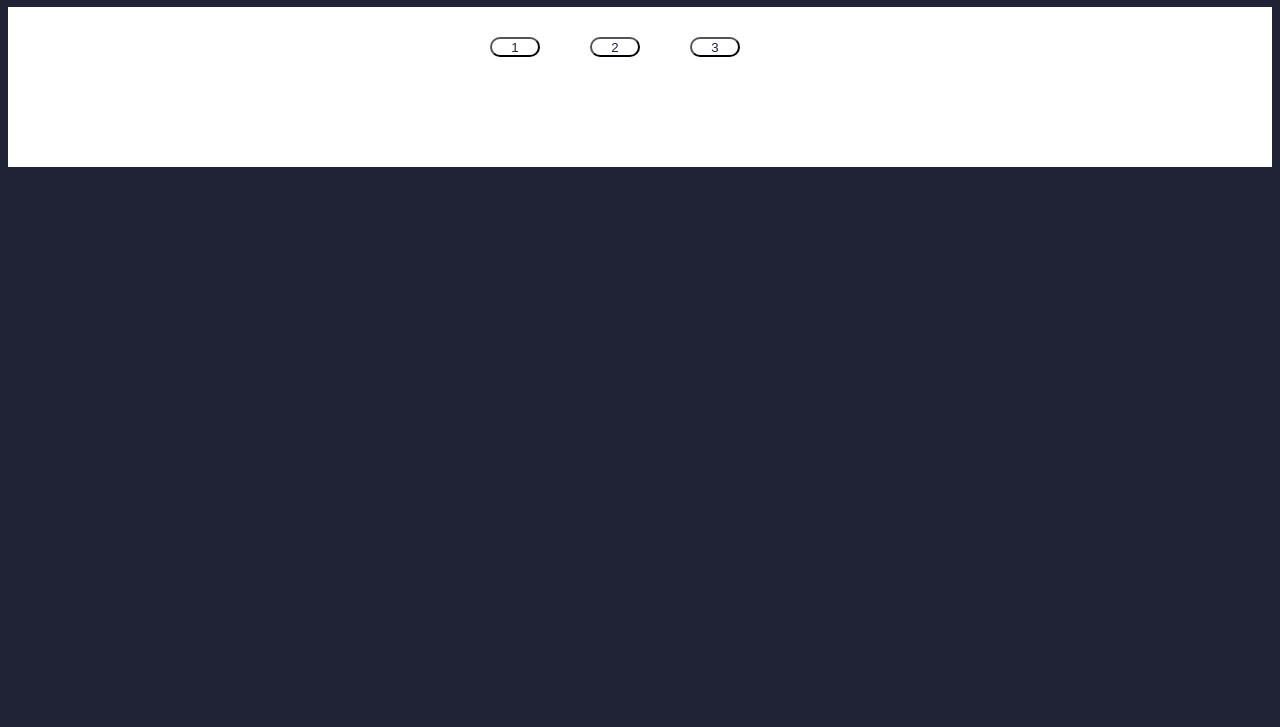
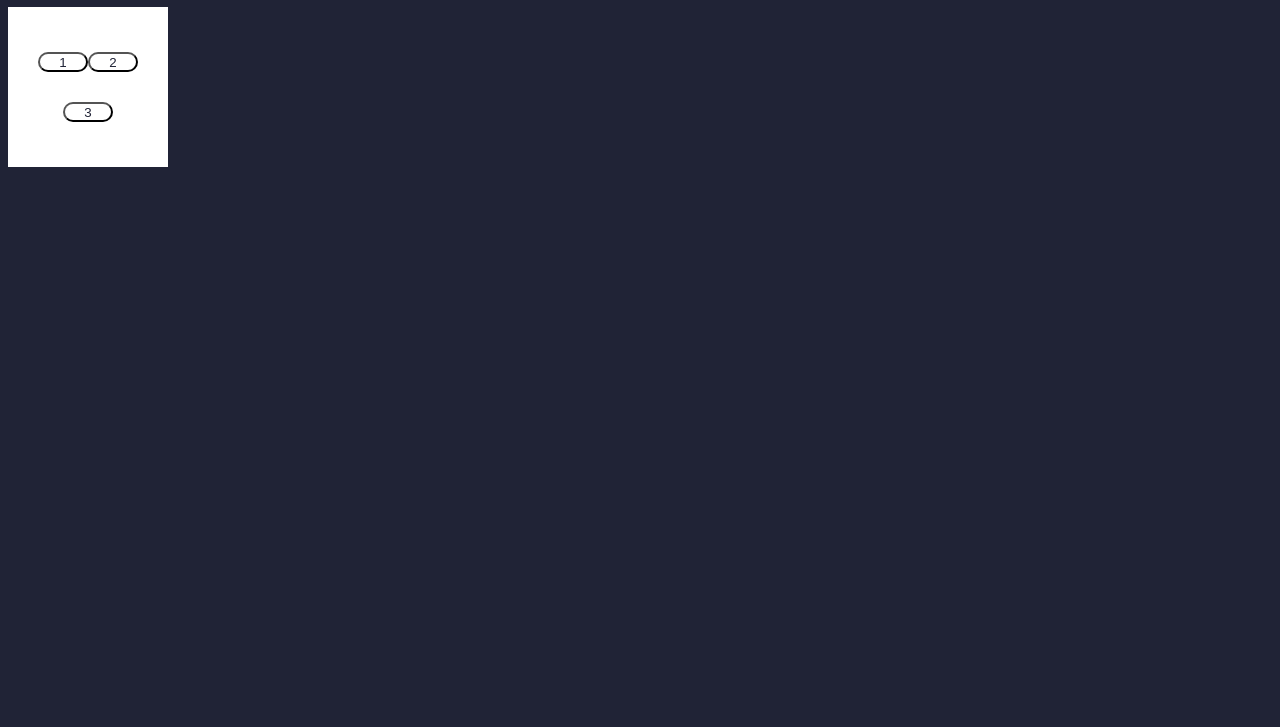
Before and after one commit to bluelevi/bluelevi.github.io, a plain HTML site: page index.html in a window 1280 px wide. Shown: the part 73-800 px from the top of the page. Drawn offline with Linux system fonts and the light colour scheme.

Commit message:
Update styles.css

```diff
--- a/styles.css
+++ b/styles.css
@@ -25,7 +25,7 @@ button:hover {
   align-items: center;
 }
 
-.flexcontainer div {
+.flexcontainer{
   width: 100px;
   height: 100px;
 }
```
